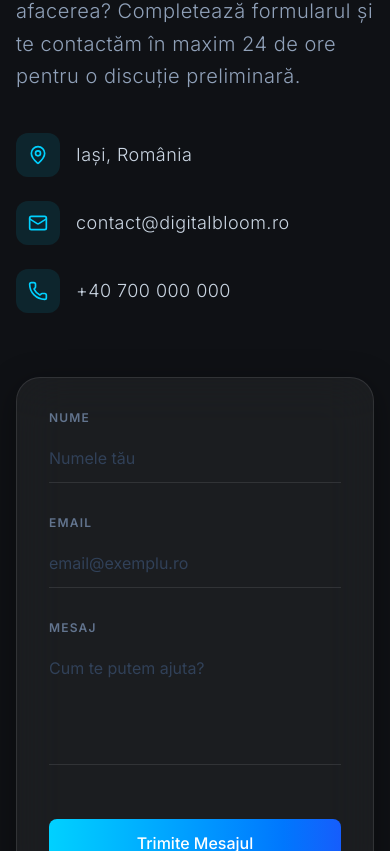
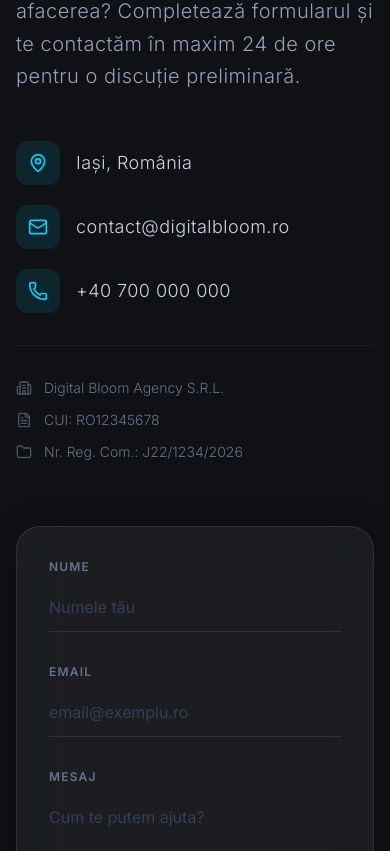
Before and after one commit to ciprianalexandru450-afk/PFA, a React (Vite) app: page / in a window 390 px wide. Shown: the part 4713-5564 px from the top of the page. Built offline with nearby package versions, Linux system fonts and the light colour scheme.

Commit message:
feat: Add new icons and adjust contact section layout
Introduces new icons to the icon library for future use. Also refactors the Contact section to adjust grid alignment and spacing, enhancing responsiveness on larger screens.

```diff
--- a/src/App.tsx
+++ b/src/App.tsx
@@ -1,6 +1,6 @@
 import React, { useState, useEffect, useRef } from 'react';
 import { motion, AnimatePresence } from 'motion/react';
-import { ChevronDown, Facebook, Instagram, Linkedin, ArrowLeft, Target, TrendingUp, Filter, Zap, BrainCircuit, Annoyed, BarChart, Globe, ClipboardCheck, Sparkles, Camera, LayoutGrid, Share2, Palette, Gauge, Smartphone, Bot, MessageSquare, BarChart3, Lightbulb, MapPin, Mail, Phone } from 'lucide-react';
+import { ChevronDown, Facebook, Instagram, Linkedin, ArrowLeft, Target, TrendingUp, Filter, Zap, BrainCircuit, Annoyed, BarChart, Globe, ClipboardCheck, Sparkles, Camera, LayoutGrid, Share2, Palette, Gauge, Smartphone, Bot, MessageSquare, BarChart3, Lightbulb, MapPin, Mail, Phone, Building2, FileText, Folder } from 'lucide-react';
 
 // --- Component: Header --- //
 const Header = ({ setView }: { setView: (view: string) => void }) => {
@@ -255,17 +255,17 @@ const AIAutomation = () => {
 const Contact = () => (
   <section id="contact" className="section-spacing px-4 md:px-8 bg-brand-bg border-t border-white/5">
     <div className="max-w-7xl mx-auto">
-      <div className="grid grid-cols-1 lg:grid-cols-2 gap-16 items-center">
+      <div className="grid grid-cols-1 lg:grid-cols-2 gap-16 lg:items-center">
         {/* Left Side: Text & Data */}
         <motion.div
           initial={{ opacity: 0, x: -30 }}
           whileInView={{ opacity: 1, x: 0 }}
           viewport={{ once: true }}
           transition={{ duration: 0.8 }}
-          className="space-y-10"
+          className="space-y-12"
         >
           <div>
-            <h2 className="text-4xl md:text-5xl lg:text-6xl font-bold mb-6 tracking-tight font-serif leading-tight">
+            <h2 className="text-4xl md:text-5xl lg:text-7xl font-bold mb-6 tracking-tight font-serif leading-tight text-white">
               Hai să discutăm <br/>proiectul tău.
             </h2>
             <p className="text-xl text-slate-400 font-light leading-relaxed tracking-wide max-w-xl">
@@ -273,7 +273,9 @@ const Contact = () => (
             </p>
           </div>
 
-          <div className="space-y-6">
+          <div className="space-y-8">
+            {/* Contact Info */}
+            <div className="space-y-5">
               <div className="flex items-center space-x-4 group">
                 <div className="p-3 rounded-xl bg-brand-accent/10 text-brand-accent group-hover:bg-brand-accent group-hover:text-white transition-all duration-300">
                   <MapPin size={20} />
@@ -299,6 +301,23 @@ const Contact = () => (
                 </a>
               </div>
             </div>
+
+            {/* Legal Info */}
+            <div className="pt-8 border-t border-white/5 space-y-3">
+              <div className="flex items-center space-x-3 text-slate-500 text-sm font-light">
+                <Building2 size={16} className="opacity-70" />
+                <span>Digital Bloom Agency S.R.L.</span>
+              </div>
+              <div className="flex items-center space-x-3 text-slate-500 text-sm font-light">
+                <FileText size={16} className="opacity-70" />
+                <span>CUI: RO12345678</span>
+              </div>
+              <div className="flex items-center space-x-3 text-slate-500 text-sm font-light">
+                <Folder size={16} className="opacity-70" />
+                <span>Nr. Reg. Com.: J22/1234/2026</span>
+              </div>
+            </div>
+          </div>
         </motion.div>
 
         {/* Right Side: Form */}
@@ -307,7 +326,7 @@ const Contact = () => (
           whileInView={{ opacity: 1, x: 0 }}
           viewport={{ once: true }}
           transition={{ duration: 0.8 }}
-          className="glass-panel p-8 md:p-12 rounded-3xl"
+          className="glass-panel p-8 md:p-12 rounded-3xl self-center"
         >
           <form className="space-y-8">
             <div className="grid grid-cols-1 md:grid-cols-2 gap-8">
```
Lines whose indentation alone changed are shown as unchanged.
